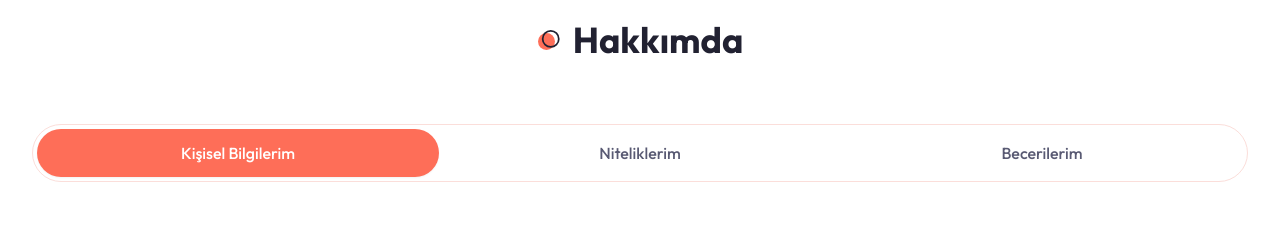
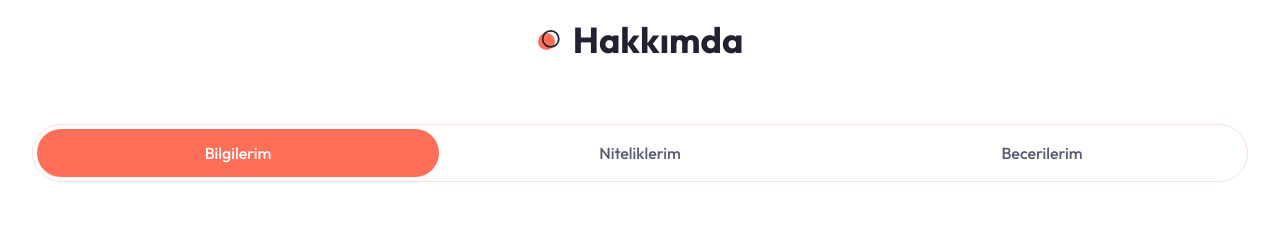
Before and after one commit to yunusmertofficial/my-portfolio, a Next.js app: page / in a window 1280 px wide. Shown: the part 1040-1267 px from the top of the page. Built offline with nearby package versions, Linux system fonts and the light colour scheme.

Commit message:
Update About component tabs trigger label

```diff
--- a/src/components/About.tsx
+++ b/src/components/About.tsx
@@ -5,11 +5,8 @@ import {
   User2,
   MailIcon,
   HomeIcon,
-  PhoneIcon,
   GraduationCap,
-  Calendar,
   Briefcase,
-  PhoneCall,
 } from "lucide-react";
 
 const infoData = [
@@ -135,7 +132,7 @@ const About = () => {
         <div className="flex-1">
           <Tabs defaultValue="personal">
             <TabsList className="w-full grid grid-cols-3 xl:border dark:border-none">
-              <TabsTrigger value="personal">Kişisel Bilgilerim</TabsTrigger>
+              <TabsTrigger value="personal">Bilgilerim</TabsTrigger>
               <TabsTrigger value="qualifications">Niteliklerim</TabsTrigger>
               <TabsTrigger value="skills">Becerilerim</TabsTrigger>
             </TabsList>
```
